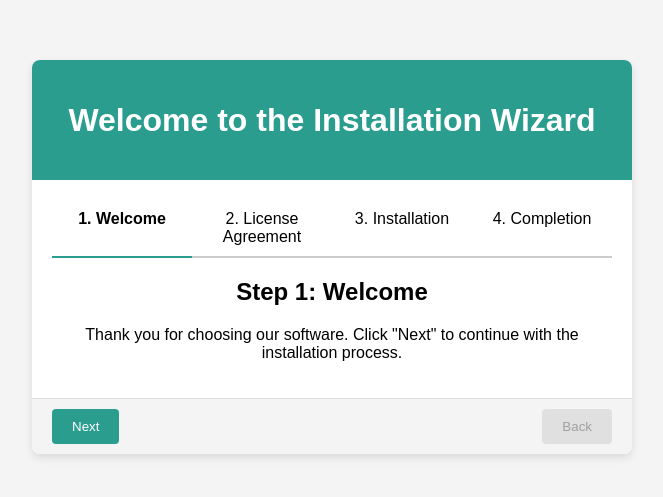
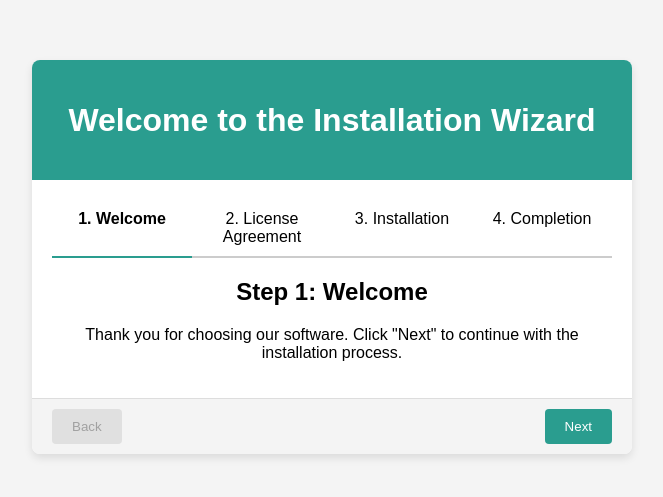
Before and after one commit to harry-breslin/justcalledbingusbingus, a React (Create React App) app: page / in a window 1280 px wide. Shown: the part 143-640 px from the top of the page, without its empty margins (308-971 px from the left). Built offline with nearby package versions, Linux system fonts and the light colour scheme.

Commit message:
refactor swapping buttons footer into FooterButtons

```diff
--- /dev/null
+++ b/src/components/FooterButtons.js
@@ -0,0 +1,37 @@
+import React from 'react';
+
+function FooterButtons({ swap, nextStep, prevStep, step, handleMouseEnter }) {
+  const backButtonContent = (
+    <button
+      className="button left-button"
+      onClick={prevStep}
+      disabled={step === 1}
+      onMouseEnter={handleMouseEnter}
+    >
+      Back
+    </button>
+  );
+
+  const nextButtonContent = (
+    <button
+      className="button primary right-button"
+      onClick={nextStep}
+      onMouseEnter={handleMouseEnter}
+    >
+      {step === 4 ? 'Finish' : 'Next'}
+    </button>
+  );
+
+  return (
+    <>
+      <div className="button-container">
+        {swap ? nextButtonContent : backButtonContent}
+      </div>
+      <div className="button-container">
+        {swap ? backButtonContent : nextButtonContent}
+      </div>
+    </>
+  );
+}
+
+export default FooterButtons;
--- a/src/components/InstallerHomepage.js
+++ b/src/components/InstallerHomepage.js
@@ -1,5 +1,6 @@
 import React, { useState } from 'react';
 import './InstallerHomepage.css';
+import FooterButtons from './FooterButtons';
 
 function InstallerHomepage() {
   const [step, setStep] = useState(1);
@@ -79,47 +80,7 @@ function InstallerHomepage() {
         </div>
       </main>
       <footer className="footer">
-        {swap ? (
-          <>
-            <div className="button-container" onMouseEnter={handleMouseEnter}>
-              <button
-                className="button left-button"
-                onClick={prevStep}
-                disabled={step === 1}
-              >
-                Back
-              </button>
-            </div>
-            <div className="button-container" onMouseEnter={handleMouseEnter}>
-              <button
-                className="button primary right-button"
-                onClick={nextStep}
-              >
-                {step === 4 ? 'Finish' : 'Next'}
-              </button>
-            </div>
-          </>
-        ) : (
-          <>
-            <div className="button-container" onMouseEnter={handleMouseEnter}>
-              <button
-                className="button primary right-button"
-                onClick={nextStep}
-              >
-                {step === 4 ? 'Finish' : 'Next'}
-              </button>
-            </div>
-            <div className="button-container" onMouseEnter={handleMouseEnter}>
-              <button
-                className="button left-button"
-                onClick={prevStep}
-                disabled={step === 1}
-              >
-                Back
-              </button>
-            </div>
-          </>
-        )}
+        <FooterButtons swap={swap} nextStep={nextStep} prevStep={prevStep} step={step} handleMouseEnter={handleMouseEnter} />
       </footer>
     </div>
   );
```
